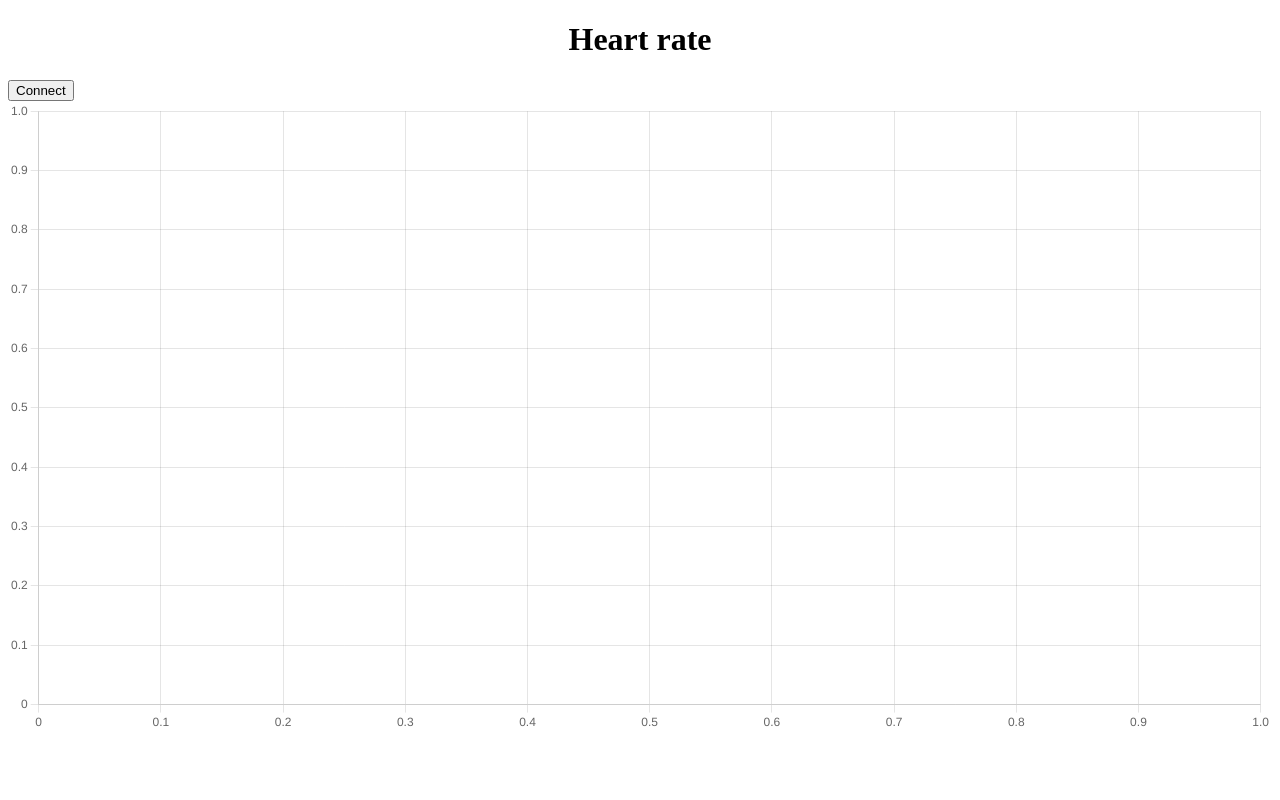
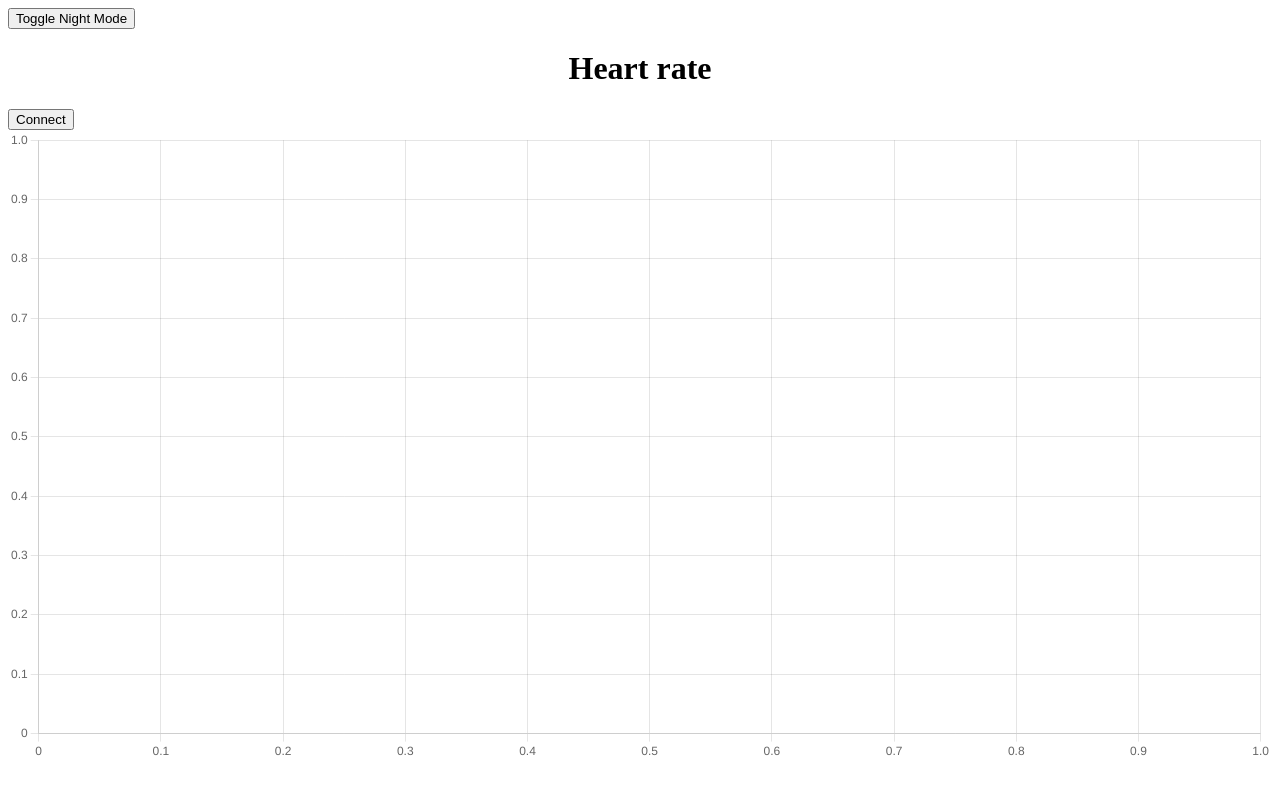
Before and after one commit to FaroukLemmouchi/hrate, a Flask app: page / in a window 1280 px wide. Run offline with Flask 3, Linux system fonts and the light colour scheme.

Commit message:
before change ui

```diff
--- a/app/static/css/styles.css
+++ b/app/static/css/styles.css
@@ -1,3 +1,20 @@
+
+/* styles.css */
+:root {
+  --background-color: white;
+  --text-color: black;
+}
+
+body {
+  background-color: var(--background-color);
+  color: var(--text-color);
+  transition: background-color 0.3s, color 0.3s;
+}
+
+body.night-mode {
+  --background-color: black;
+  --text-color: white;
+}
 h1 {
   text-align: center;
 }
--- a/app/static/js/app.js
+++ b/app/static/js/app.js
@@ -64,3 +64,22 @@ function addData(chart, label, data) {
     });
     chart.update();
 }
+    if ('serviceWorker' in navigator) {
+      navigator.serviceWorker.register('/service-worker.js')
+      .then(function(registration) {
+        console.log('ServiceWorker registration successful with scope: ', registration.scope);
+      }, function(err) {
+        console.log('ServiceWorker registration failed: ', err);
+      });
+    }
+
+
+    // script.js
+document.addEventListener('DOMContentLoaded', (event) => {
+    const toggleButton = document.getElementById('night-mode-toggle');
+    const body = document.body;
+
+    toggleButton.addEventListener('click', () => {
+        body.classList.toggle('night-mode');
+    });
+});
--- a/app/templates/index.html
+++ b/app/templates/index.html
@@ -7,20 +7,13 @@
     <link rel="manifest" href="/static/manifest.json">
     <link rel="icon" type="image/png" href="{{ url_for('static', filename='favicon.ico') }}">
     <link rel="stylesheet" type="text/css" href="/static/css/styles.css">  </head>
-    <script>
-    if ('serviceWorker' in navigator) {
-      navigator.serviceWorker.register('/service-worker.js')
-      .then(function(registration) {
-        console.log('ServiceWorker registration successful with scope: ', registration.scope);
-      }, function(err) {
-        console.log('ServiceWorker registration failed: ', err);
-      });
-    }
-    </script>
 
 </head>
 <body>
+    <button id="night-mode-toggle">Toggle Night Mode</button>
+
     <h1 >Heart rate</h1>
+
     <button id="connectButton">Connect</button>
 
     <canvas id="liveChart" width="200" height="100"></canvas>
```
Also changed, not shown: 1 other file.
